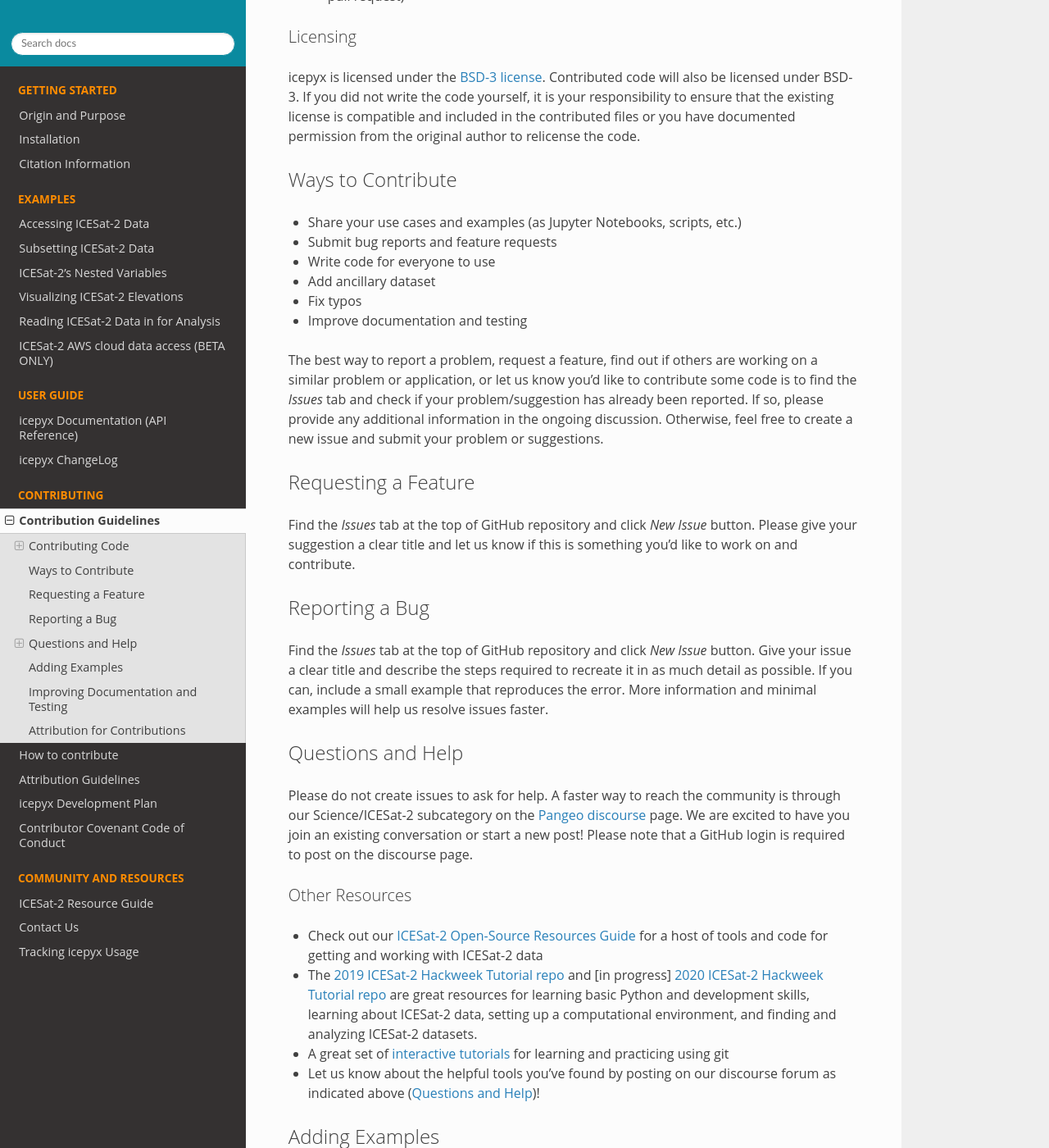
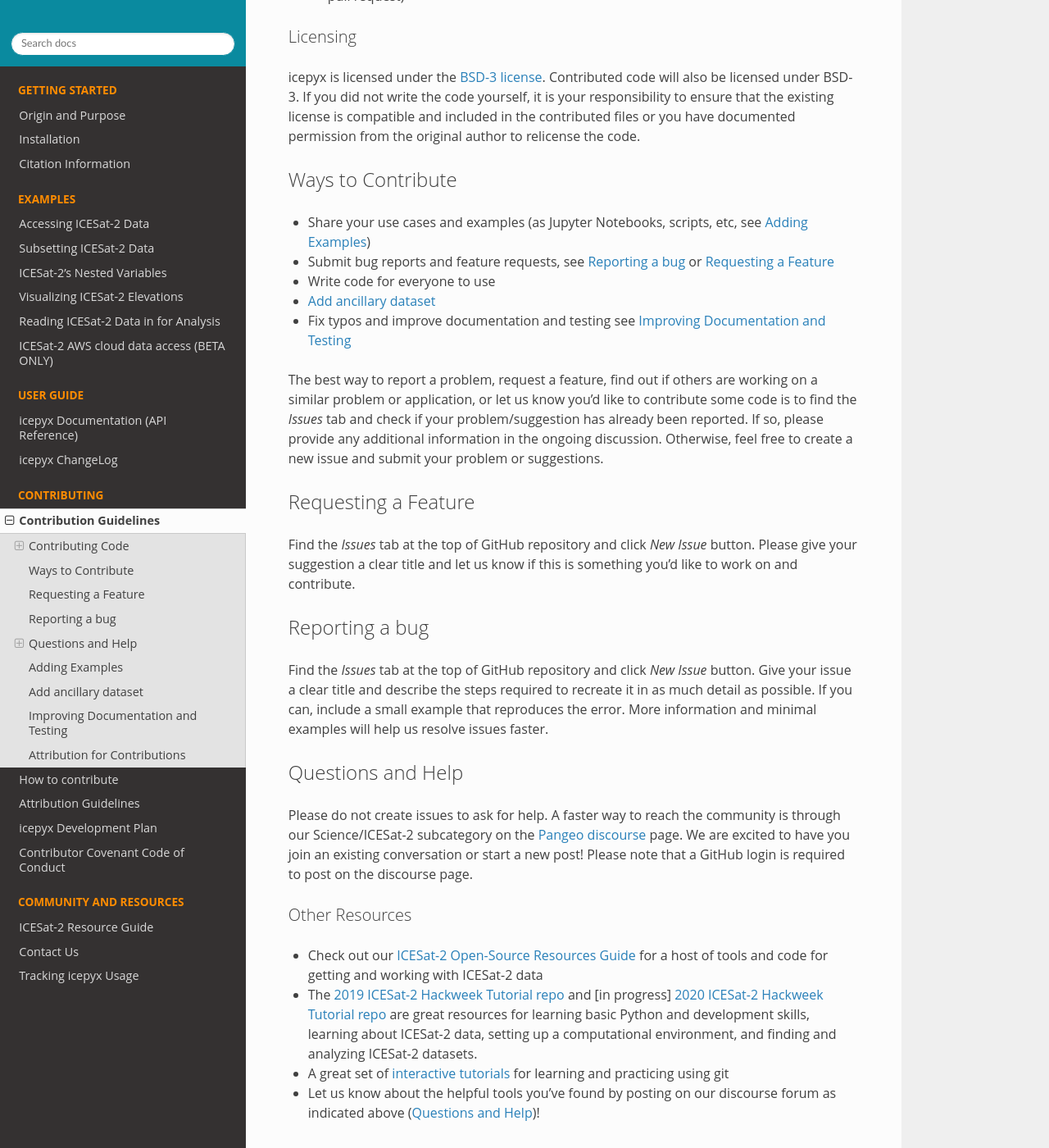
Before and after one commit to icesat2py/icepyx, a Sphinx documentation site: the page built from doc/source/contributing/contribution_guidelines.rst, in a window 1280 px wide and 1400 px high, scrolled down 1620 px. Shown: the whole window at 82% size. Built offline with Sphinx 7.4.7 and the Read the Docs theme 2.0.0, drawn with Linux system fonts in a browser that asks for light colours; the version number could not be read and is left out; some of the changed text lies outside the part shown.

Commit message:
added contribution links, and QUEST idea
Added in text links for the contribution page, as well as a placeholder for 'adding an ancillary dataset' to the contribution page. Will need to add a link for a tutorial on 'how to add a dataset' in an upcoming release.

```diff
--- a/doc/source/contributing/contribution_guidelines.rst
+++ b/doc/source/contributing/contribution_guidelines.rst
@@ -56,14 +56,12 @@
 
 Ways to Contribute
 ------------------
-.. to do add links to direct these bullets to the rest of the document
 
-- Share your use cases and examples (as Jupyter Notebooks, scripts, etc.)
-- Submit bug reports and feature requests
+- Share your use cases and examples (as Jupyter Notebooks, scripts, etc, see `Adding Examples`_)
+- Submit bug reports and feature requests, see `Reporting a bug`_ or `Requesting a Feature`_
 - Write code for everyone to use
-- Add ancillary dataset
-- Fix typos
-- Improve documentation and testing
+- `Add ancillary dataset`_
+- Fix typos and improve documentation and testing see  `Improving Documentation and Testing`_
 
 The best way to report a problem, request a feature, find out if others are working on a similar problem or application, or let us know you'd like to contribute some code is to find the *Issues* tab and check if your problem/suggestion has already been reported. If so, please provide any additional information in the ongoing discussion. Otherwise, feel free to create a new issue and submit your problem or suggestions.
 
@@ -73,7 +71,7 @@
 Find the *Issues* tab at the top of GitHub repository and click *New Issue* button. Please give your suggestion a clear title and let us know if this is something you'd like to work on and contribute.
 
 
-Reporting a Bug
+Reporting a bug
 ---------------
 Find the *Issues* tab at the top of GitHub repository and click *New Issue* button. Give your issue a clear title and describe the steps required to recreate it in as much detail as possible. If you can, include a small example that reproduces the error. More information and minimal examples will help us resolve issues faster.
 
@@ -96,6 +94,10 @@
 We are delighted you'd like to contribute your `icepyx <https://github.com/icesat2py/icepyx>`_ example! Examples may be in the form of executable scripts or interactive Jupyter Notebooks. Please make sure that each example has a descriptive name so someone not familiar with your project understands its general behavior. Fully working examples should be submitted using a pull request to the "development" branch, following the steps outlined below for `Contributing Code`_.
 
 
+Add ancillary dataset
+---------------------
+If you have an idea for a dataset that complements ICESat-2 data, please consider adding search and download capabilities through our QUEST module, which is written in object oriented code and designed to allow easy incorporation of other datasets. Stay tuned for a tutorial on how to add your dataset.
+
 Improving Documentation and Testing
 -----------------------------------
 Found a typo in the documentation or have a suggestion to make it clearer? Consider letting us know by creating an issue or (better yet!) submitting a fix. This is a great, low stakes way to practice the pull request process!
```
